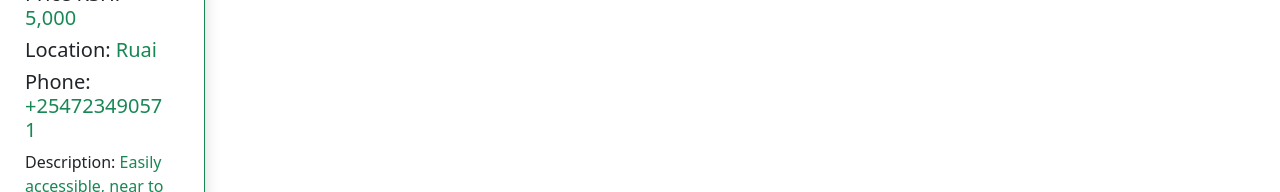
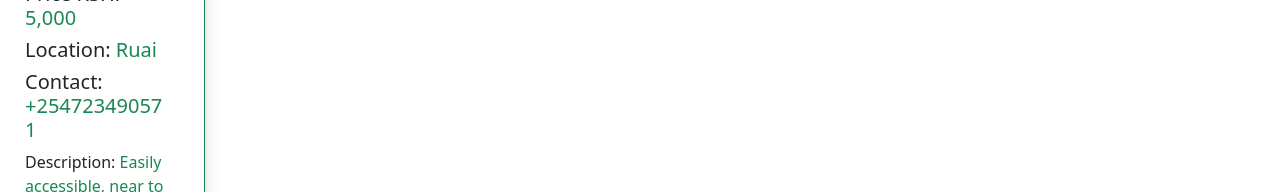
Before and after one commit to Rawllings/saka_keja, a React (Create React App) app in the folder saka-keja/: page /properties/1 in a window 1280 px wide. Shown: the part 425-617 px from the top of the page. Built offline with nearby package versions, Linux system fonts and the light colour scheme; data requests are answered from the project's data file.

Commit message:
Done with landlord contacts

```diff
--- a/saka-keja/db.json
+++ b/saka-keja/db.json
@@ -26,7 +26,7 @@
       "size": "Two bedroom",
       "price": "20,000",
       "location": "Westlands",
-      "phone": "0707134166",
+      "phone": "+254707134166",
       "description": "Quite and highly secure place to live",
       "id": 3
     },
@@ -36,7 +36,7 @@
       "size": "One bedroom",
       "price": "10,000",
       "location": "Sukari",
-      "phone": "0999",
+      "phone": "+254722599390",
       "description": "Houses with water and security available",
       "id": 4
     },
@@ -46,7 +46,7 @@
       "size": "One bedroom",
       "price": "15,000",
       "location": "Umoja",
-      "phone": "0999",
+      "phone": "+254734198513",
       "description": "Water, social amenities, and security available",
       "id": 5
     },
@@ -56,7 +56,7 @@
       "size": "Bedsitter",
       "price": "KSH.55,000",
       "location": "South B",
-      "phone": "0999",
+      "phone": "+254713026331",
       "description": "Available in good condition. All other requirements available",
       "id": 6
     },
@@ -66,7 +66,7 @@
       "size": "One bedroom",
       "price": "15,000",
       "location": "Kikuyu",
-      "phone": "0999",
+      "phone": "+254746231007",
       "description": "Security is good",
       "id": 7
     },
@@ -76,7 +76,7 @@
       "size": "Two bedroom",
       "price": "40,000",
       "location": "Embakasi",
-      "phone": "0999",
+      "phone": "+254789113027",
       "description": "In good condition with water and security available",
       "id": 8
     },
@@ -86,7 +86,7 @@
       "size": "One bedroom",
       "price": "12,000",
       "location": "Kayole",
-      "phone": "0999",
+      "phone": "+254733016277",
       "description": "Has the best security system and spacious",
       "id": 9
     },
@@ -96,7 +96,7 @@
       "size": "Single",
       "price": "4,500",
       "location": "Githurai",
-      "phone": "0999",
+      "phone": "+254723881390",
       "description": "Near to the road and easily accessible",
       "id": 10
     },
@@ -106,7 +106,7 @@
       "size": "Two bedroom",
       "price": "35,000",
       "location": "Wendani",
-      "phone": "0999",
+      "phone": "+254721902672",
       "description": "Available and in best condition",
       "id": 11
     },
@@ -115,7 +115,7 @@
       "image": "https://cdn.pixabay.com/photo/2022/02/28/12/52/building-7039128_1280.jpg",
       "size": "Single",
       "price": "4,300",
-      "location": "Ruiru",
+      "location": "+254711936410",
       "phone": "0999",
       "description": "In best condition and equiped with internet",
       "id": 12
@@ -126,7 +126,7 @@
       "size": "Two bedroom",
       "price": "35,000",
       "location": "Paris",
-      "phone": "0999",
+      "phone": "+254722017339",
       "description": "Water and internet available",
       "id": 13
     },
@@ -136,7 +136,7 @@
       "size": "One bedroom",
       "price": "18,000",
       "location": "Mirema",
-      "phone": "0999",
+      "phone": "+254700135775",
       "description": "Best residential area to live in.",
       "id": 14
     },
@@ -146,7 +146,7 @@
       "size": "Two bedroom",
       "price": "35,000",
       "location": "Roysambu",
-      "phone": "0999",
+      "phone": "+254703115952",
       "description": "In good condition and highly secured.",
       "id": 15
     },
@@ -156,7 +156,7 @@
       "size": "Single",
       "price": "4500",
       "location": "Rafiki",
-      "phone": "0999",
+      "phone": "+25410800421",
       "description": "In good condition.",
       "id": 16
     },
@@ -166,7 +166,7 @@
       "size": "Two bedroom",
       "price": "30000",
       "location": "Langas",
-      "phone": "0999",
+      "phone": "+254719381991",
       "description": "Its near all social amenities has water, power and best security.",
       "id": 17
     }
--- a/saka-keja/src/components/Body/HouseDetails.jsx
+++ b/saka-keja/src/components/Body/HouseDetails.jsx
@@ -38,7 +38,7 @@ function HouseDetails() {
                   <span className="text-success"> {rentals.location}</span>
                 </h5>
                 <h5 className="card-text-sm">
-                  Phone:
+                  Contact:
                   <span className="text-success"> {rentals.phone}</span>
                 </h5>
                 <p className="card-text-sm">
```
